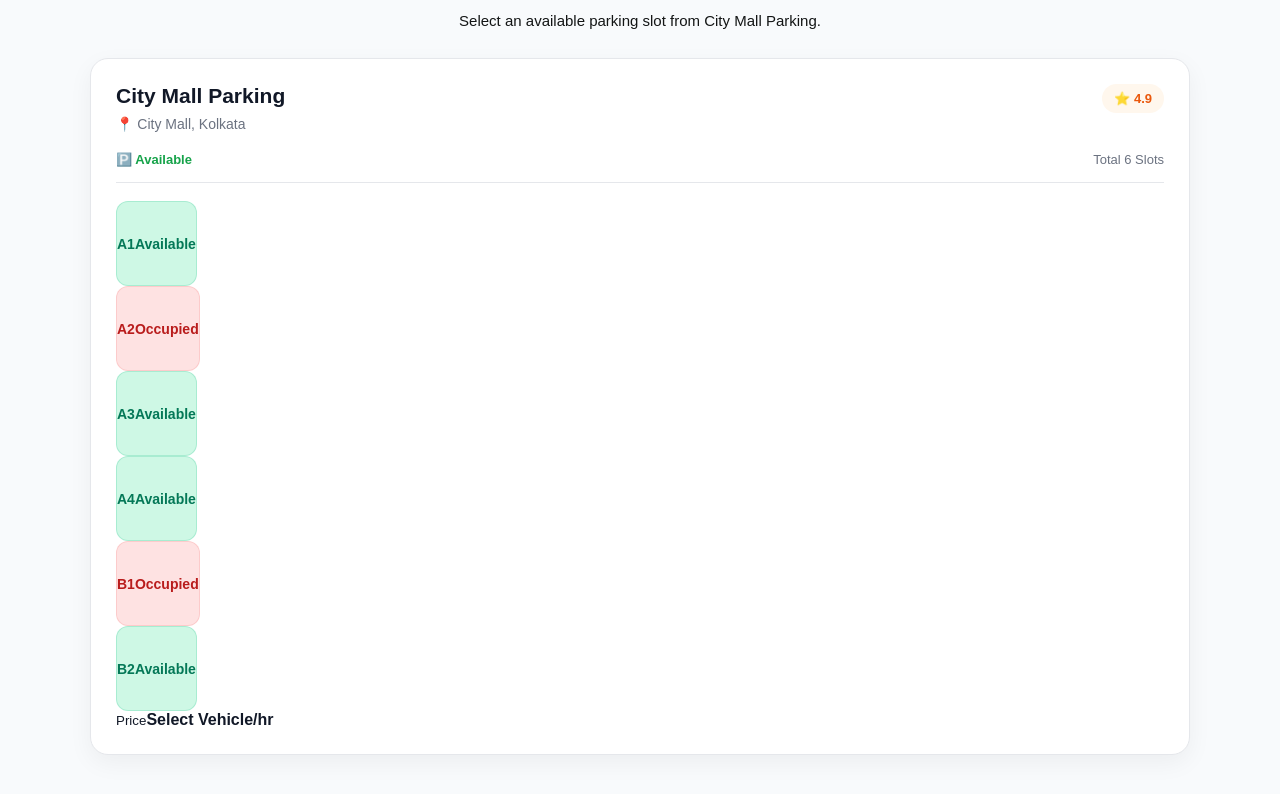
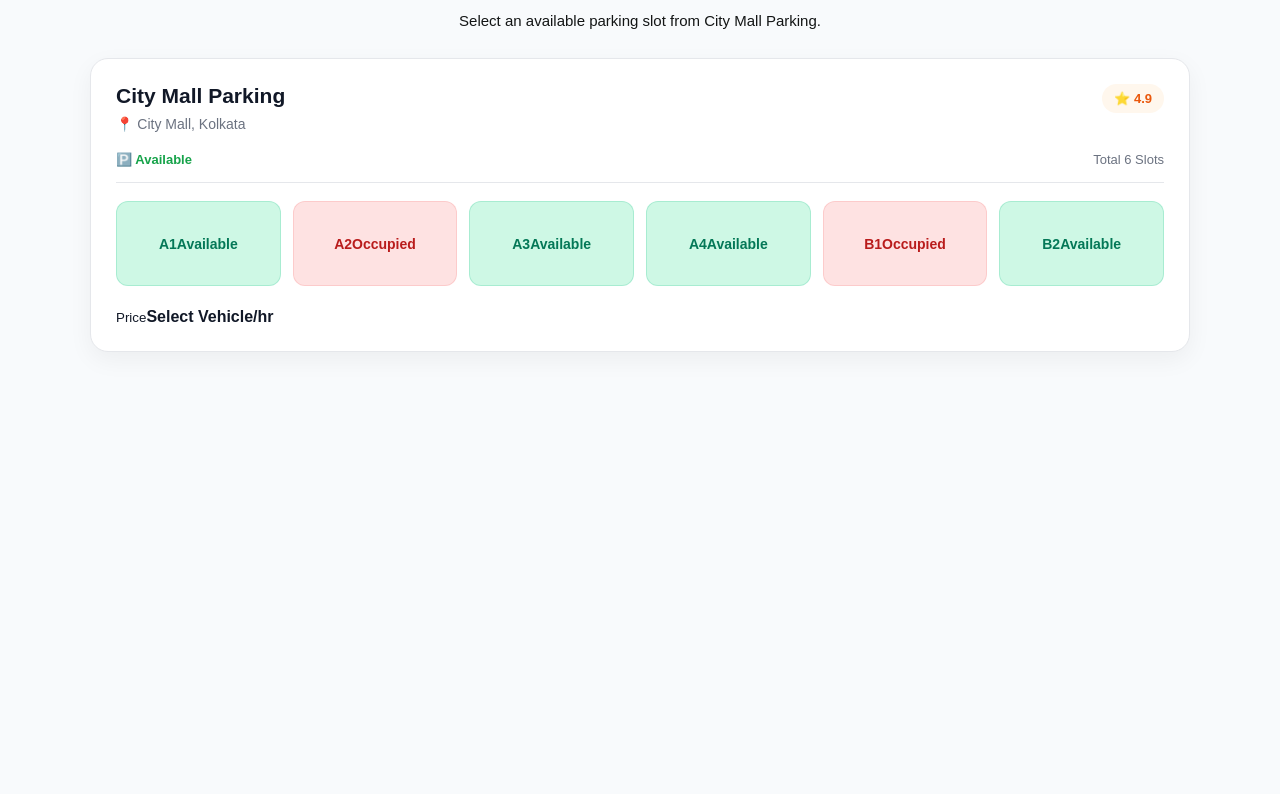
Before and after one commit to dibeyendu-dev/smart-parking-system, a React (Vite) app: page /search in a window 1280 px wide. Shown: the part 784-1578 px from the top of the page. After the commit the page ends 1246 px from the top, so only its background shows below. Built offline with nearby package versions, Linux system fonts and the light colour scheme.

Commit message:
PArking slots css part 1 added

```diff
--- a/src/css/FindParking.css
+++ b/src/css/FindParking.css
@@ -270,6 +270,7 @@
 .section-heading h2 strong {
     color: #16a34a;
 }
+
 /* Section Paragraph */
 .section-heading p {
     margin: 10px 0 0;
@@ -277,12 +278,14 @@
     font-size: 15px;
     line-height: 1.6;
 }
+
 /* Parking Grid */
-.parking-results-grid{
+.parking-results-grid {
     display: grid;
     grid-template-columns: 1fr;
     gap: 25px;
 }
+
 /* Parking Card */
 .parking-result-card {
     width: 100%;
@@ -294,11 +297,13 @@
     box-shadow: 0 8px 25px rgba(0, 0, 0, 0.05);
     transition: 0.3s ease;
 }
+
 /* Card Hover */
 .parking-result-card:hover {
     transform: translateY(-3px);
     box-shadow: 0 12px 30px rgba(0, 0, 0, 0.08);
 }
+
 /* Parking Header */
 .parking-result-header {
     display: flex;
@@ -354,3 +359,11 @@
 .parking-availability span:last-child {
     color: #6b7280;
 }
+
+/* Parking Slots Container */
+.parking-slots {
+    display: grid;
+    grid-template-columns: repeat(6, 1fr);
+    gap: 12px;
+    margin-bottom: 22px;
+}
```
